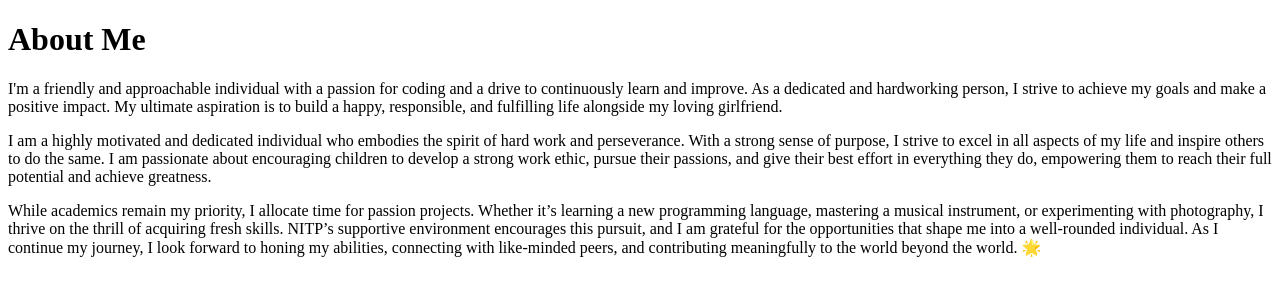
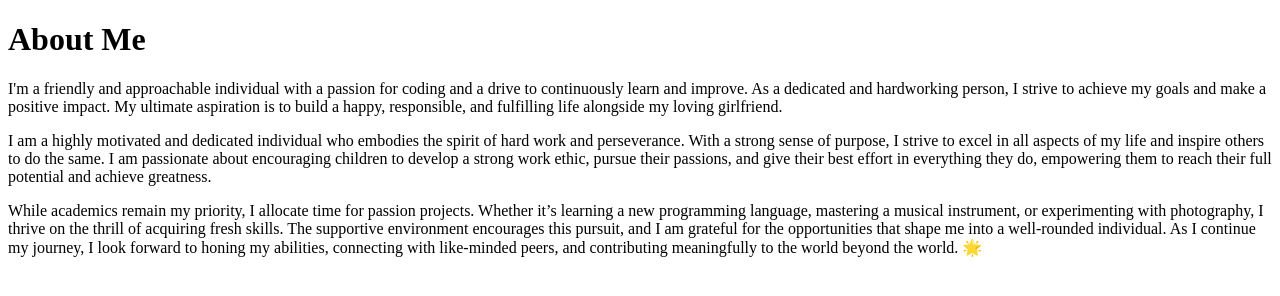
Before and after one commit to Lord2s/RESUME, a plain HTML site: page about.html in a window 1280 px wide. Drawn offline with Linux system fonts and the light colour scheme.

Commit message:
Update about.html

```diff
--- a/about.html
+++ b/about.html
@@ -21,7 +21,7 @@
 
 <p>While academics remain my priority, I allocate time for passion projects.
    Whether it’s learning a new programming language, mastering a musical instrument, or experimenting with photography,
-  I thrive on the thrill of acquiring fresh skills. NITP’s supportive environment encourages this pursuit,
+  I thrive on the thrill of acquiring fresh skills. The supportive environment encourages this pursuit,
   and I am grateful for the opportunities that shape me into a well-rounded individual.
    As I continue my journey, I look forward to honing my abilities, connecting with like-minded peers,
     and contributing meaningfully to the world beyond the world. 🌟</p>
```
